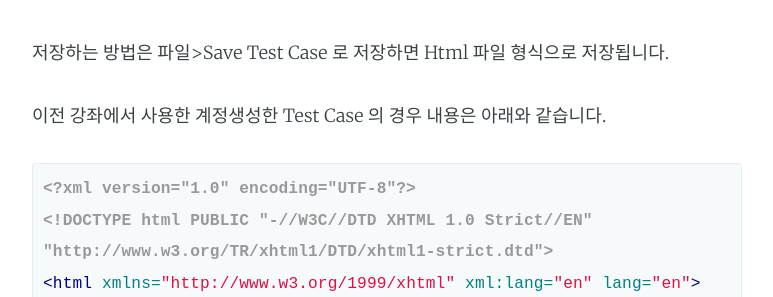
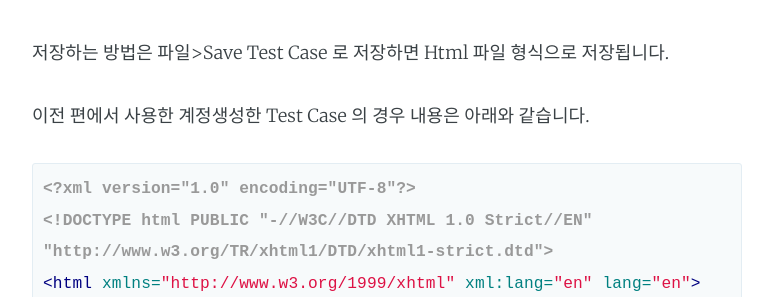
Before and after one commit to whatap/whatap.github.io, a Jekyll site: the page built from _posts/2015-10-16-Automation-with-Selenium-Through-IDE-and-Webdriver.md, in a window 1280 px wide and 900 px high, scrolled down 919 px. Shown: the part 156-453 px from the top of the window, without its empty margins (253-1026 px from the left). Built offline with Jekyll 4.4.1, drawn with Linux system fonts in a browser that asks for light colours; Markdown is read by kramdown in place of the engine named in the settings.

Commit message:
no message

```diff
--- a/_posts/2015-10-16-Automation-with-Selenium-Through-IDE-and-Webdriver.md
+++ b/_posts/2015-10-16-Automation-with-Selenium-Through-IDE-and-Webdriver.md
@@ -28,7 +28,7 @@ Test Case를  작성한후에 저장하기 를 통해서 Test Case 를 저장가
 
 저장하는 방법은 파일>Save Test Case 로 저장하면 Html 파일 형식으로 저장됩니다.
 
-이전 강좌에서 사용한  계정생성한 Test Case 의 경우 내용은 아래와 같습니다.
+이전 편에서 사용한  계정생성한 Test Case 의 경우 내용은 아래와 같습니다.
 
 {% highlight Html %}
 <?xml version="1.0" encoding="UTF-8"?>
```
